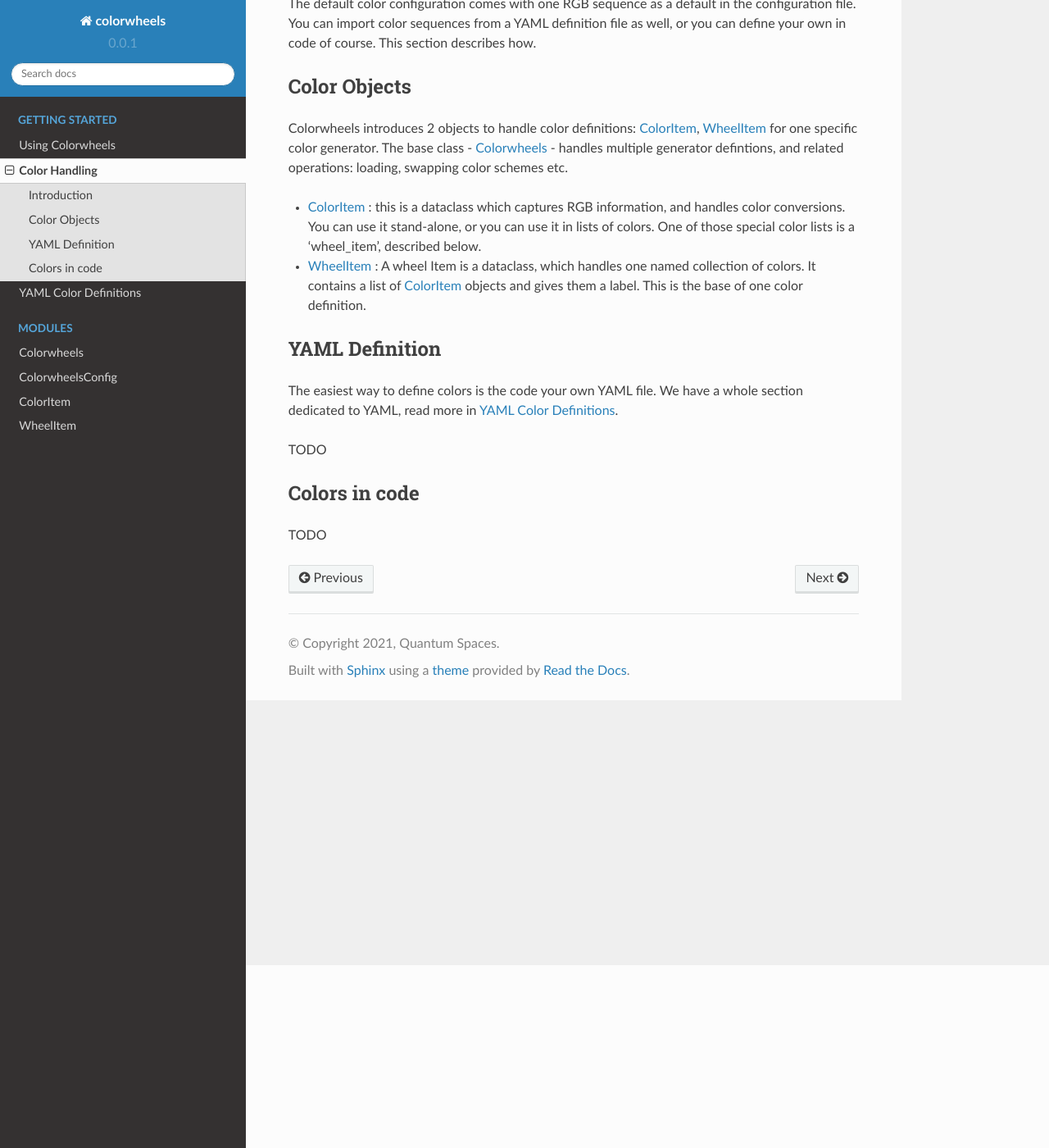
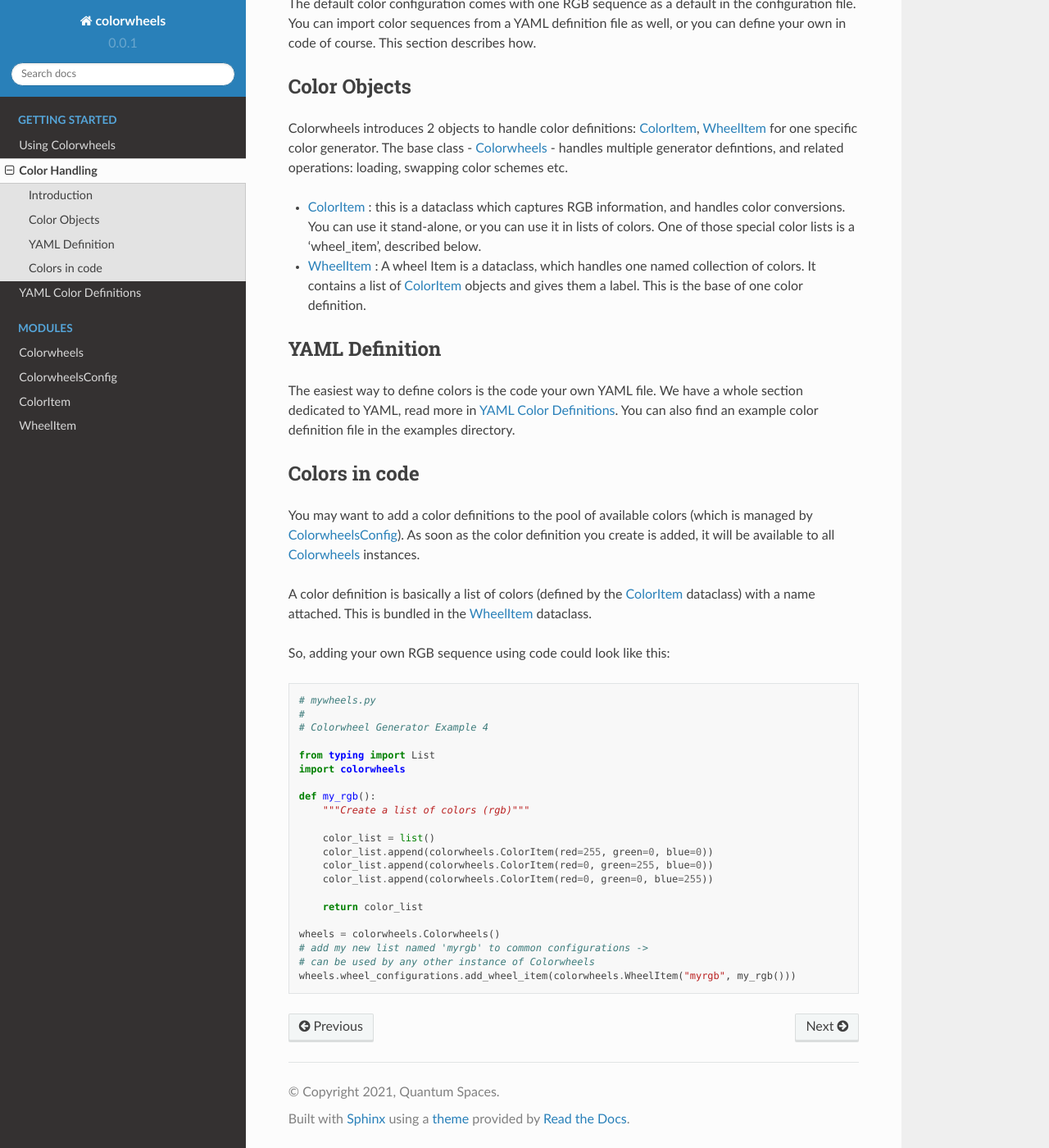
Before and after one commit to quantumspaces/colorwheels, a Sphinx documentation site: the page built from docs/source/color_handling.rst, in a window 1280 px wide and 1400 px high, scrolled down 223 px. Shown: the whole window at 82% size. Built offline with Sphinx 7.4.7 and the Read the Docs theme 2.0.0, drawn with Linux system fonts in a browser that asks for light colours; the version number is read from the project's files by our own code.

Commit message:
improving docs

```diff
--- a/docs/source/color_handling.rst
+++ b/docs/source/color_handling.rst
@@ -19,11 +19,37 @@ Colorwheels introduces 2 objects to handle color definitions: :doc:`color_item`,
 YAML Definition
 ===============
 
-The easiest way to define colors is the code your own YAML file. We have a whole section dedicated to YAML, read more in :doc:`yaml_definitions`.
-
-TODO
+The easiest way to define colors is the code your own YAML file. We have a whole section dedicated to YAML, read more in :doc:`yaml_definitions`. You can also find an example color definition file in the examples directory.
 
 Colors in code
 ==============
 
-TODO
+You may want to add a color definitions to the pool of available colors (which is managed by :doc:`colorwheels_config`). As soon as the color definition you create is added, it will be available to all :doc:`colorwheels` instances.
+
+A color definition is basically a list of colors (defined by the :doc:`color_item` dataclass) with a name attached. This is bundled in the :doc:`wheel_item` dataclass.
+
+So, adding your own RGB sequence using code could look like this:
+
+.. code-block:: python
+
+    # mywheels.py
+    #
+    # Colorwheel Generator Example 4
+
+    from typing import List
+    import colorwheels
+
+    def my_rgb():
+        """Create a list of colors (rgb)"""
+
+        color_list = list()
+        color_list.append(colorwheels.ColorItem(red=255, green=0, blue=0))
+        color_list.append(colorwheels.ColorItem(red=0, green=255, blue=0))
+        color_list.append(colorwheels.ColorItem(red=0, green=0, blue=255))
+
+        return color_list
+
+    wheels = colorwheels.Colorwheels()
+    # add my new list named 'myrgb' to common configurations ->
+    # can be used by any other instance of Colorwheels
+    wheels.wheel_configurations.add_wheel_item(colorwheels.WheelItem("myrgb", my_rgb()))
--- a/docs/source/index.rst
+++ b/docs/source/index.rst
@@ -5,7 +5,9 @@ Welcome to Colorwheels!
 ColorWheels - An Endless Color Generator
 ========================================
 
-This project is a continuous color generator for Python. We create a palette of a specific color range, a palette of matching colors and similar to serve to a consumer application. Serves perfectly for generating rainbow effects in hobby electronics (RGB LEDs, RGB Panels), and elsewhere. The idea behind is an endless colorwheel for photographers - the wheel continuously turns around to generate the next color.
+This project is a continuous color generator for Python. We create a palette of a specific color range, a palette of matching colors and similar to serve to a consumer application.
+
+You can use Colorwheels to generate repeating patterns of colors or create Rainbow effects for your applications. Works great for handling color in hobby electronics (RGB LEDs, RGB Panels), and elsewhere. The idea behind is an endless colorwheel for photographers - the wheel continuously turns around to generate the next color.
 
 .. image:: img/gen-colors-01.jpg
    :align: center
--- a/docs/source/using_colorwheels.rst
+++ b/docs/source/using_colorwheels.rst
@@ -10,7 +10,7 @@ This is a getting started guide, on using Colorwheels modules. As mentioned in t
 Importing
 =========
 
-To import all ``colorwheels`` modules, simply install the package and add an import statement to your script.
+To import all ``colorwheels`` modules, simply add an import statement to your script.
 
 .. code-block:: python
 
```
Also changed, not shown: 1 other file.
